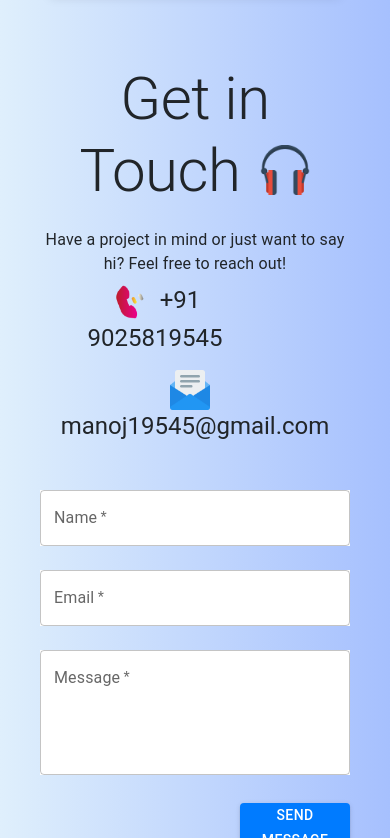
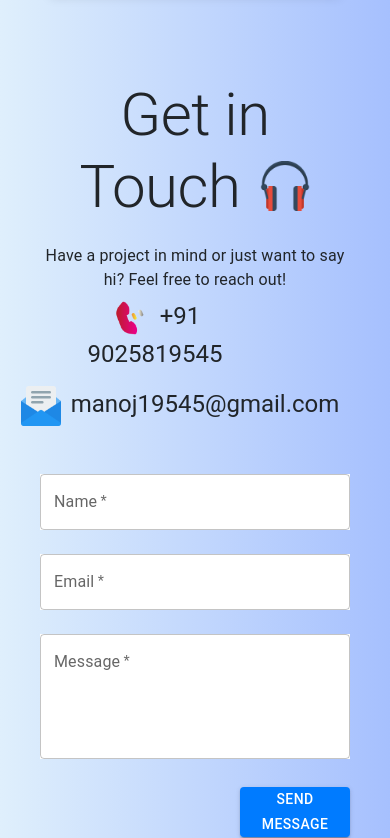
Before and after one commit to manoj-101-dev/Portfolio, a React (Vite) app: page / in a window 390 px wide. Shown: the part 6077-6915 px from the top of the page. Built offline with nearby package versions, Linux system fonts and the light colour scheme.

Commit message:
minor changes

```diff
--- a/src/pages/Contact/Contact.css
+++ b/src/pages/Contact/Contact.css
@@ -31,3 +31,8 @@
 .fade-in.show {
   opacity: 1;
 }
+@media screen and (max-width: 435px) {
+  .email {
+    margin-left: -30px;
+  }
+}
--- a/src/pages/Contact/Contact.jsx
+++ b/src/pages/Contact/Contact.jsx
@@ -99,6 +99,7 @@ const Contact = () => {
           <Grid item>
             <Typography variant="h5">
               <img
+                className="email"
                 src={email}
                 alt="Email"
                 style={{ width: 40, height: 40, marginRight: 10 }}
```
